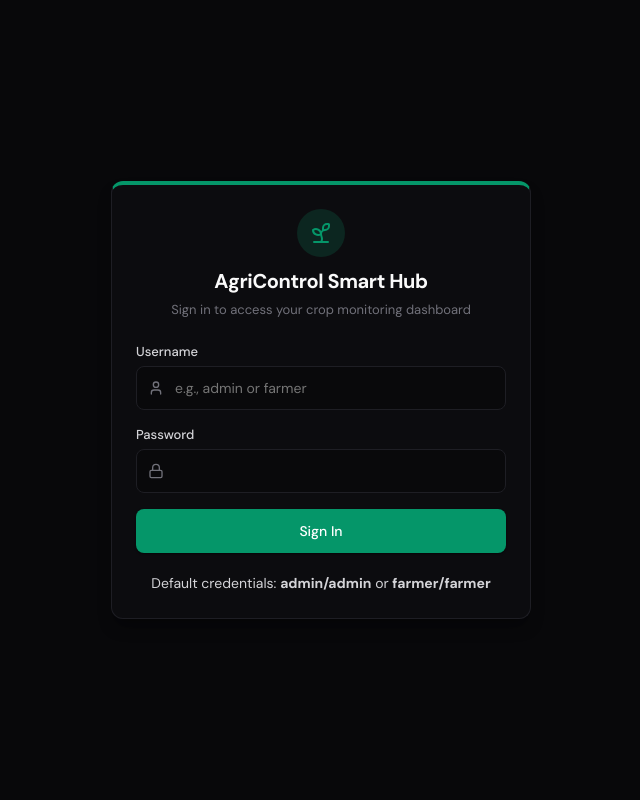
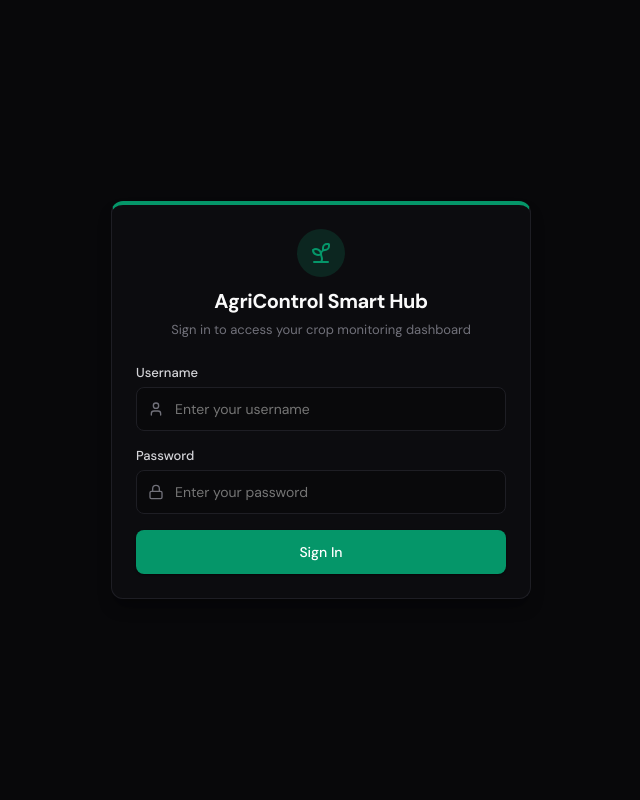
Before and after one commit to kuldeepsisodiya/Smart-Detection, a Flask app: page / in a window 1280 px wide. Shown: the whole page, without its empty margins (319-959 px from the left). Run offline with Flask 3, Linux system fonts and the light colour scheme; some libraries are stand-ins or nearby versions.

Commit message:
refactor: update login input placeholders and remove default credential display(admin/admin),(farmer/farmer)

```diff
--- a/templates/index.html
+++ b/templates/index.html
@@ -28,22 +28,19 @@
                     <label for="username">Username</label>
                     <div class="input-with-icon">
                         <i data-lucide="user"></i>
-                        <input type="text" id="username" placeholder="e.g., admin or farmer" required>
+                        <input type="text" id="username" placeholder="Enter your username" required>
                     </div>
                 </div>
                 <div class="form-group">
                     <label for="password">Password</label>
                     <div class="input-with-icon">
                         <i data-lucide="lock"></i>
-                        <input type="password" id="password" required>
+                        <input type="password" id="password" placeholder="Enter your password" required>
                     </div>
                 </div>
                 <div id="login-error-msg" class="error-text hidden">Invalid username or password</div>
                 <button type="submit" id="btn-login" class="btn btn-primary btn-block">Sign In</button>
             </form>
-            <div class="auth-footer">
-                <p>Default credentials: <strong>admin/admin</strong> or <strong>farmer/farmer</strong></p>
-            </div>
         </div>
     </div>
 
```
